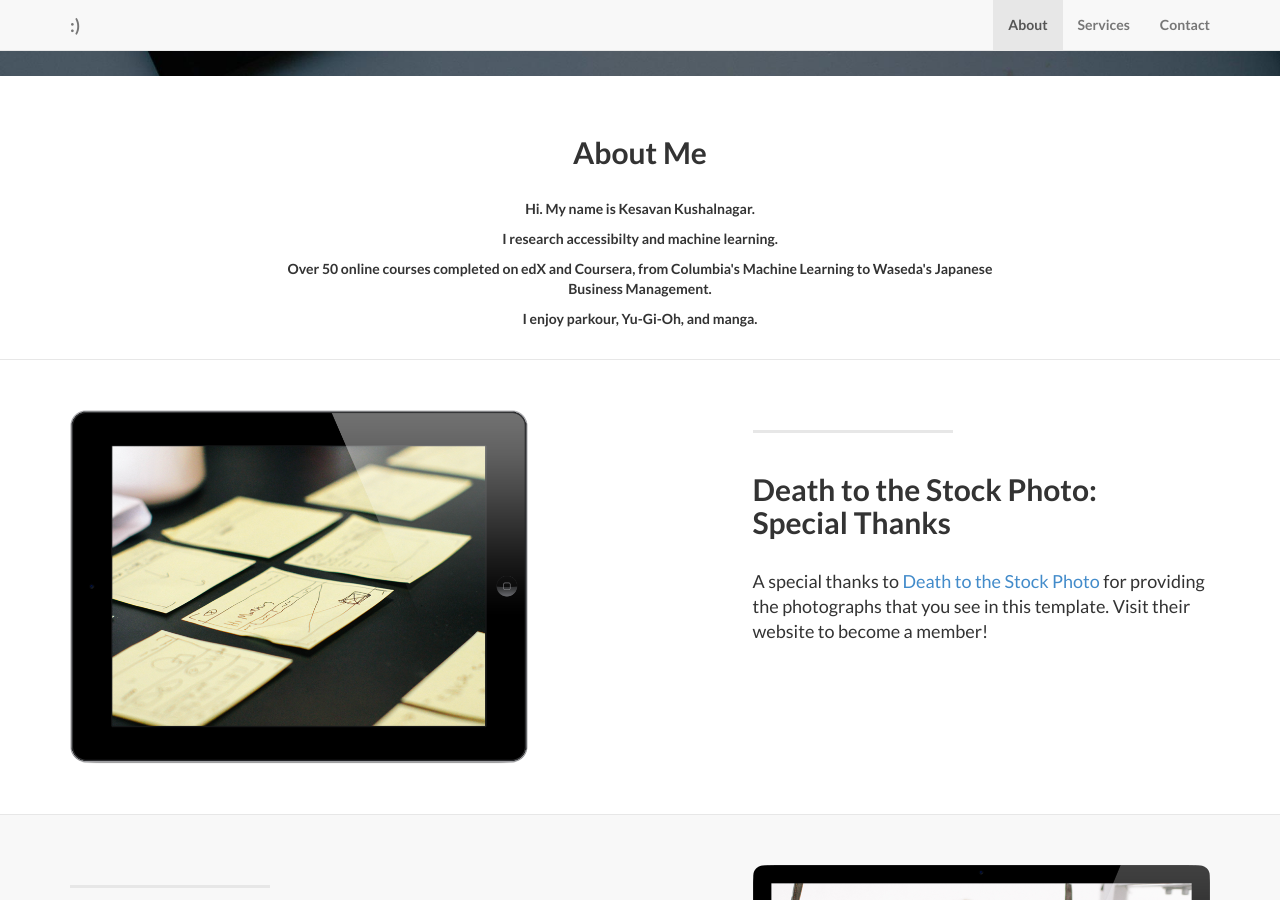
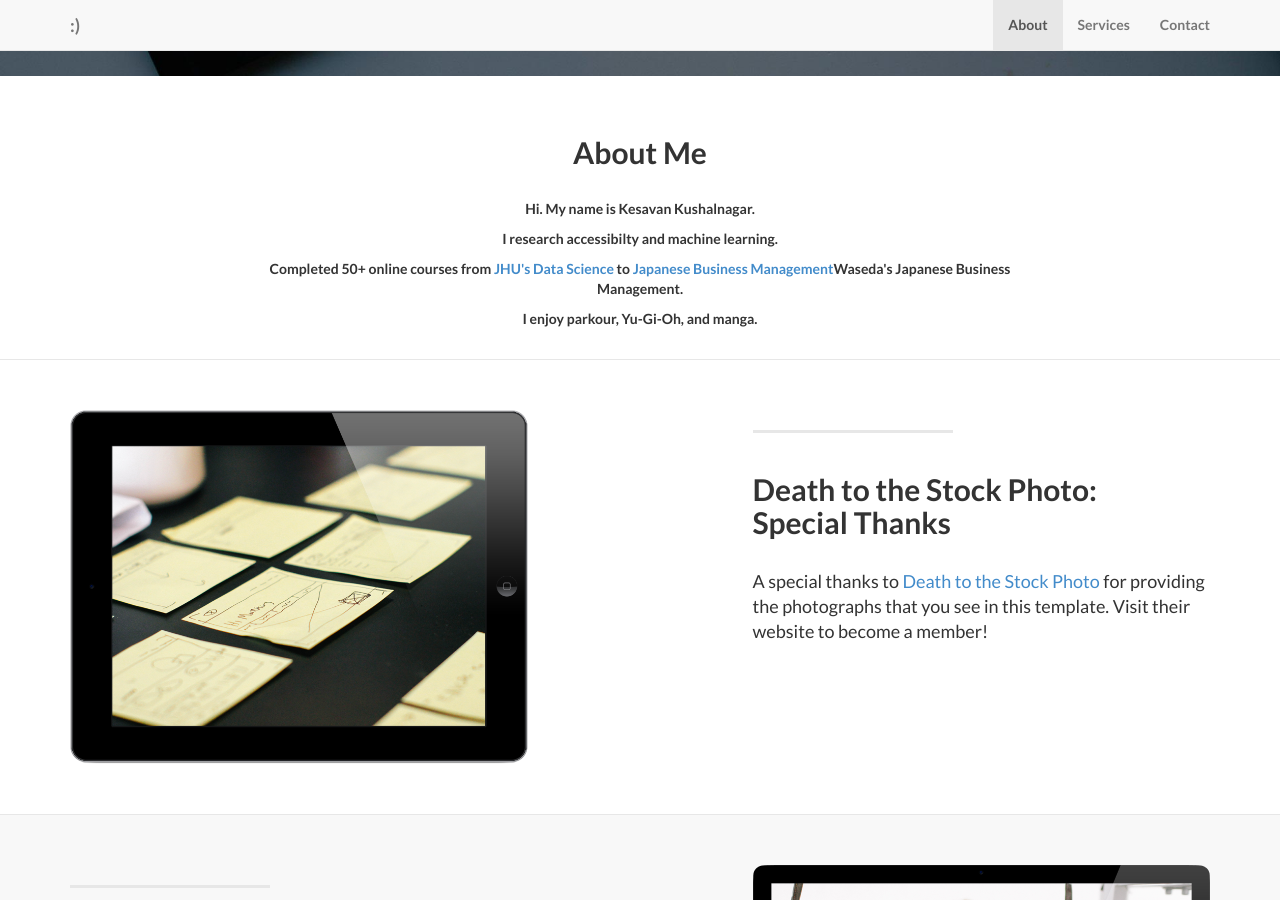
Before and after one commit to kasplat/kesavankushalnagar, a Jekyll site: the page built from index.html, in a window 1280 px wide and 900 px high, scrolled down 748 px. Built offline with Jekyll 4.4.1, drawn with Linux system fonts in a browser that asks for light colours; nearby versions of some CDN libraries; library files that are not in the unit come from our copies.

Commit message:
update courses

```diff
--- a/_includes/about.html
+++ b/_includes/about.html
@@ -7,7 +7,7 @@
               <br/>
                 <p>Hi. My name is Kesavan Kushalnagar.</p>
                 <p>I research accessibilty and machine learning.</p>
-                <p>Over 50 online courses completed on edX and Coursera, from Columbia's Machine Learning to Waseda's Japanese Business Management.</p>
+                <p>Completed 50+ online courses from <a href="https://www.coursera.org/account/accomplishments/verify/EACAMV8H2CBD">JHU's Data Science</a> to <a href="https://www.edx.org/course/japanese-business-management-0">Japanese Business Management</a>Waseda's Japanese Business Management.</p>
                 <p>I enjoy parkour, Yu-Gi-Oh, and manga.</p>
                 <br/>
               </div>
```
Also changed, not shown: index.html (line endings or trailing spaces).
